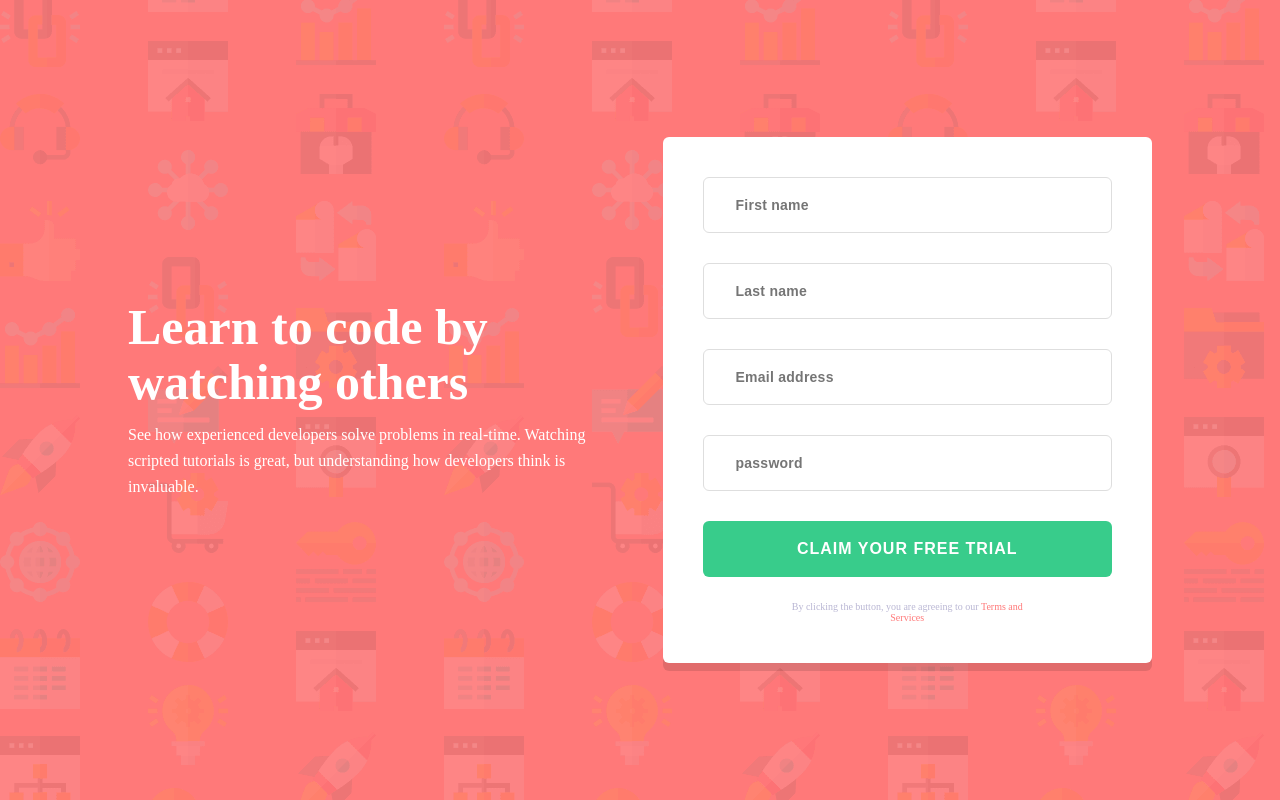
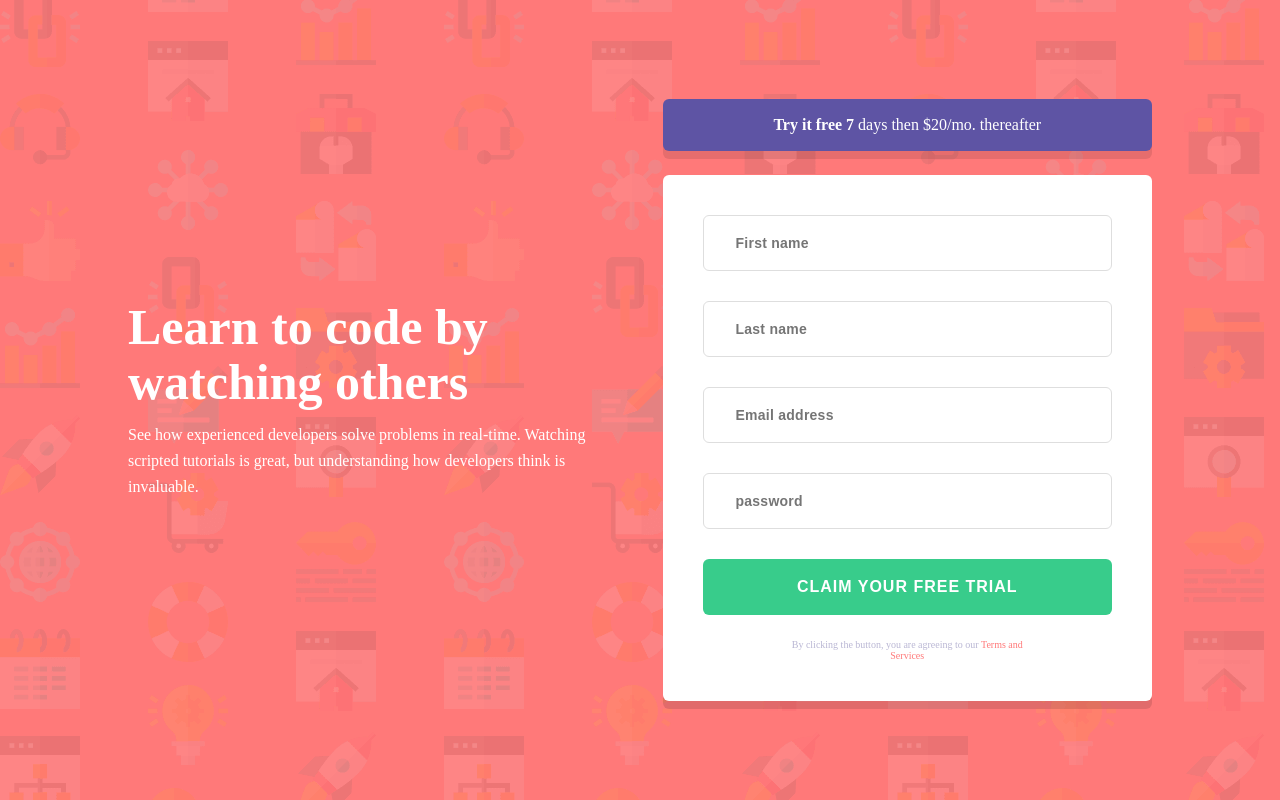
Before and after one commit to KiwiScreams/Intro-component-with-sign-up-form, a React (Vite) app: page / in a window 1280 px wide. Built offline with nearby package versions, Linux system fonts and the light colour scheme; the HTML template or start-up script is replaced by a standard one.

Commit message:
free panel

```diff
--- a/src/components/Form.jsx
+++ b/src/components/Form.jsx
@@ -70,6 +70,9 @@ const Form = () => {
   return (
     <>
       <div className="form-section">
+        <div className="try-free">
+            <p><strong>Try it free 7</strong> days then $20/mo. thereafter</p>
+        </div>
         <form onSubmit={handleSubmit}>
           <div className="input-box">
             <input
--- a/src/index.css
+++ b/src/index.css
@@ -64,7 +64,7 @@ main
 }
 .form-section form
 {
-  width: fit-content;
+  width: 100%;
   background-color: var(--white-clr);
   padding: 40px;
   border-radius: 6px;
@@ -141,6 +141,20 @@ main
 {
   color: red;
   position: absolute;
-  top: -20px;
+  top: 60px;
   right: 0;
 }
+.form-section .try-free
+{
+  background-color: var(--purple-clr);
+  width: 100%;
+  padding: 17px;
+  margin-bottom: 24px;
+  border-radius: 6px;
+  box-shadow: 0 8px 0 0 #00000019;
+}
+.form-section .try-free p
+{
+  color: var(--white-clr);
+  text-align: center;
+}
```
